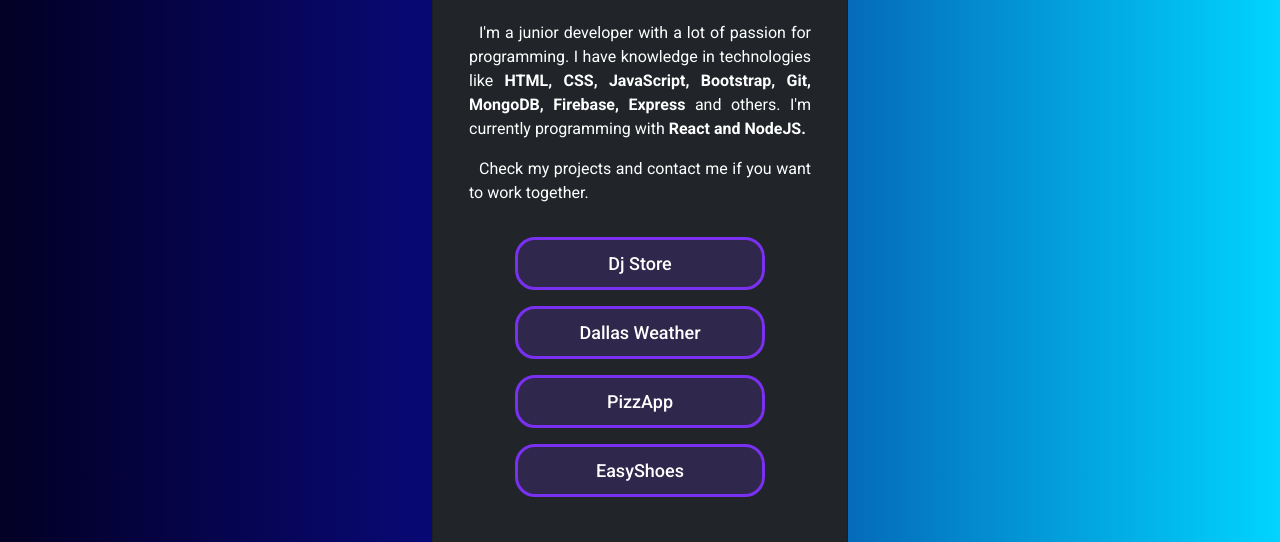
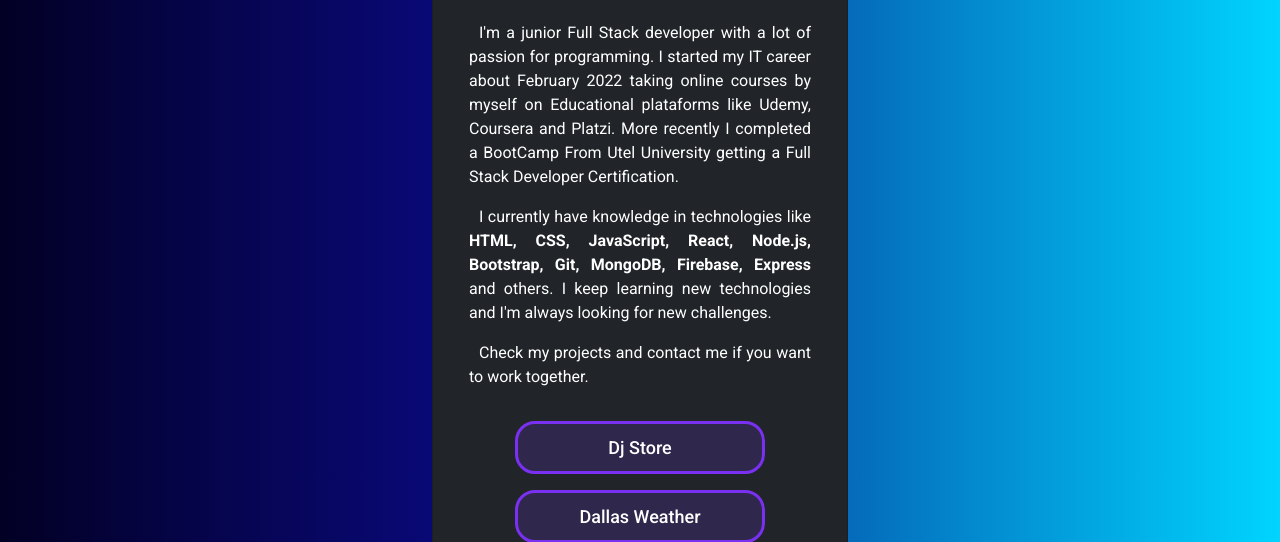
Before and after one commit to LuisPazDev/myportfolio, a plain HTML site: page index.html in a window 1280 px wide. Shown: the part 539-1081 px from the top of the page. Drawn offline with nearby package versions, Linux system fonts and the light colour scheme.

Commit message:
adding Bio

```diff
--- a/index.html
+++ b/index.html
@@ -42,16 +42,16 @@
           <h4>Junior FullStack Developer</h4>
 
           <p class="mt-4 paragraph">
-            I'm a junior developer with a lot of passion for programming. I have
-            knowledge in technologies like
+            I'm a junior Full Stack developer with a lot of passion for programming. I started my IT career about February 2022 taking online courses by myself on Educational plataforms like Udemy, Coursera and Platzi. More recently I completed a BootCamp From Utel University getting a Full Stack Developer Certification. <br>
 
+            <p class="paragraph">
+               I currently have knowledge in technologies like
             <strong>
-              HTML, CSS, JavaScript, Bootstrap, Git, MongoDB, Firebase, Express
+              HTML, CSS, JavaScript, React, Node.js, Bootstrap, Git, MongoDB, Firebase, Express
             </strong>
-            and others. I'm currently programming with
-            <strong> React and NodeJS. </strong>
+            and others. I keep learning new technologies and I'm always looking for new challenges.
+            </p>
 
-            <br />
             <p class="paragraph">
                Check my projects and contact me if you want to work together.
             </p>
```
